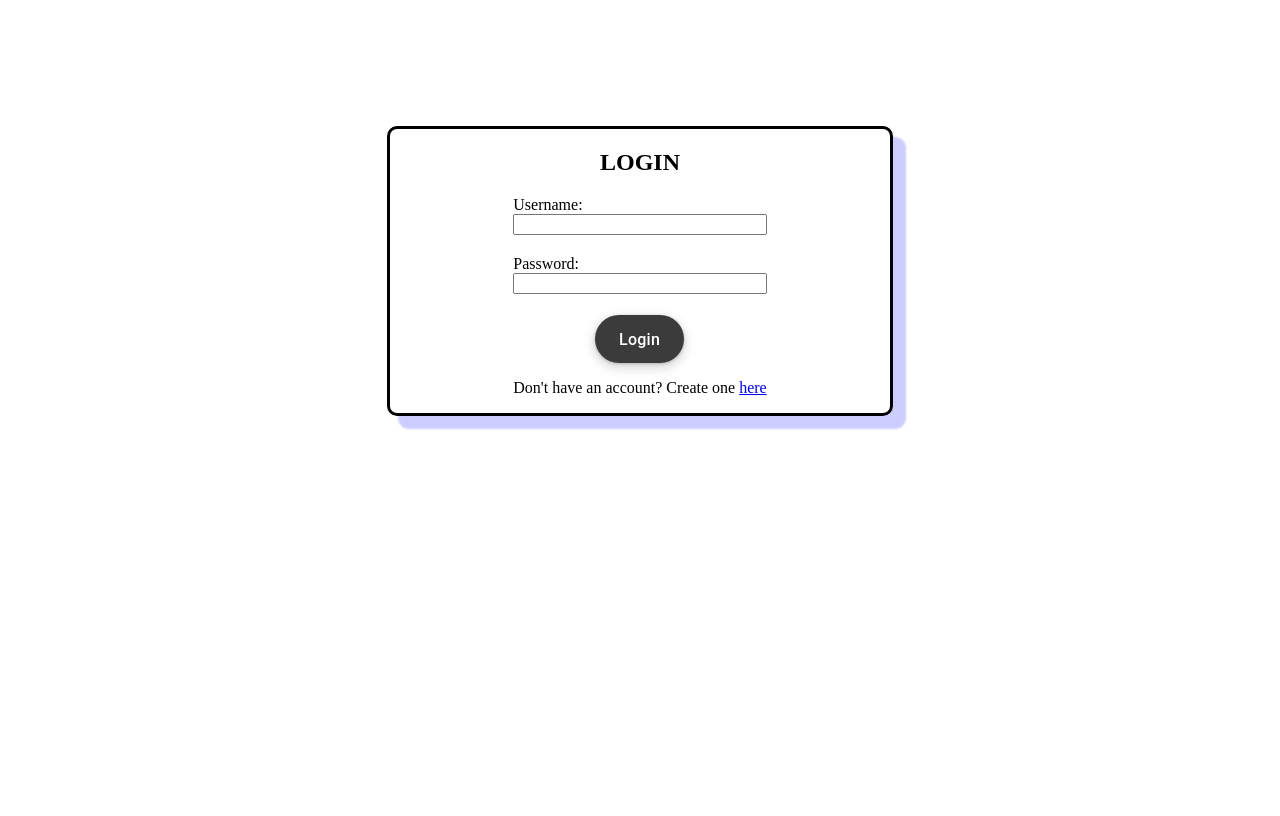
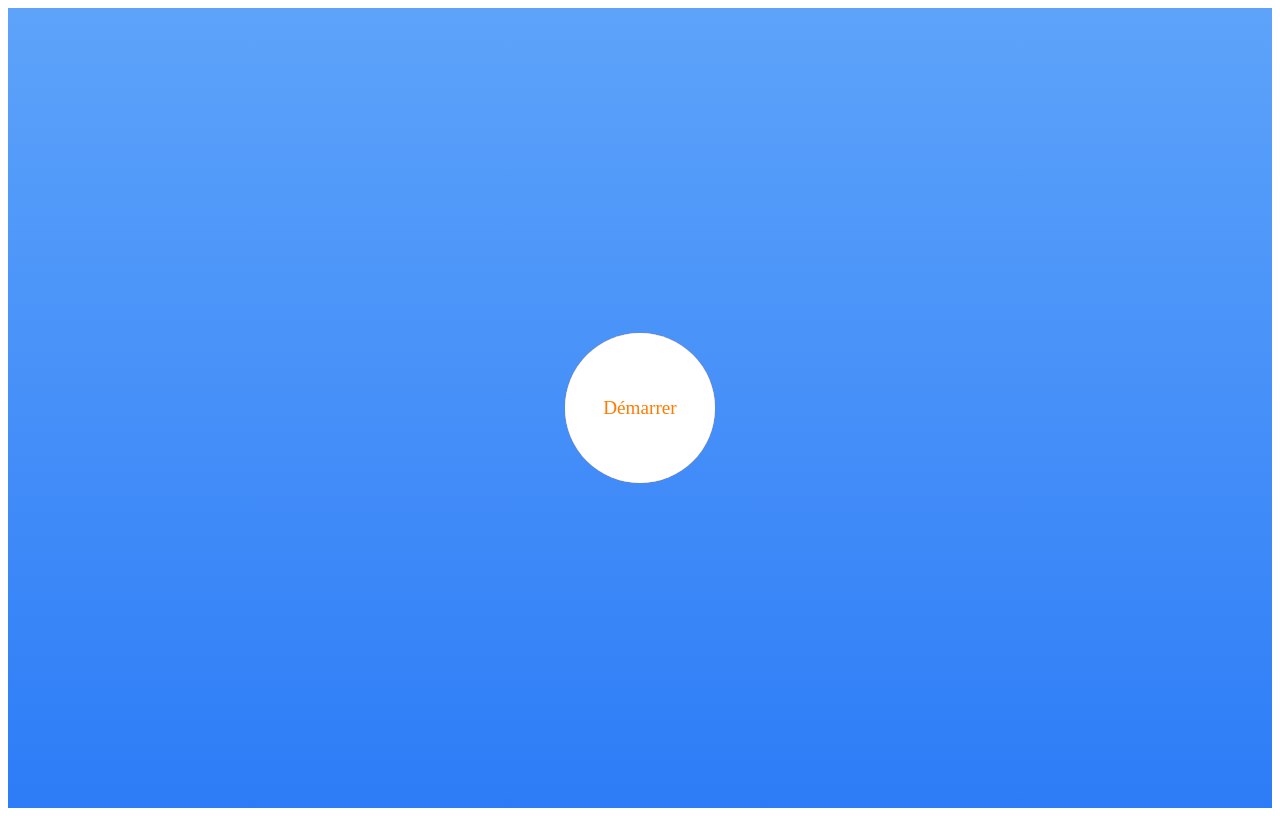
Before and after one commit to Epiniac/H3TIC_Bucket, a React (Vite) app in the folder frontend/: page /upload in a window 1280 px wide. Before the commit this address led to /login. Built offline with nearby package versions, Linux system fonts and the light colour scheme.

Commit message:
add: features upload

```diff
--- /dev/null
+++ b/frontend/src/routes/FileInfo/FileInfo.css
@@ -0,0 +1,35 @@
+.file-info-container {
+    display: flex;
+    flex-direction: column;
+    align-items: center;
+    justify-content: center;
+    height: 100vh;
+    text-align: center;
+    background-color: #f0f4f8;
+    color: #333;
+}
+
+.file-info-container h2 {
+    margin-bottom: 20px;
+}
+
+.file-info-container p {
+    margin: 10px 0;
+    font-size: 1.1rem;
+}
+
+.file-info-container button {
+    margin-top: 20px;
+    padding: 10px 20px;
+    font-size: 1rem;
+    color: #fff;
+    background-color: #007bff;
+    border: none;
+    border-radius: 5px;
+    cursor: pointer;
+    transition: background-color 0.3s ease;
+}
+
+.file-info-container button:hover {
+    background-color: #0056b3;
+}
--- /dev/null
+++ b/frontend/src/routes/FileInfo/FileInfo.jsx
@@ -0,0 +1,30 @@
+import React from "react";
+import { useLocation, useNavigate } from "react-router-dom";
+import "./FileInfo.css"; // Assurez-vous de créer ce fichier CSS pour styliser la page d'info si nécessaire
+
+const FileInfo = () => {
+    const location = useLocation();
+    const navigate = useNavigate();
+
+    const { fileName, fileSize } = location.state || {};
+
+    if (!fileName || !fileSize) {
+        navigate("/");
+        return null;
+    }
+
+    return (
+        <div className="file-info-container">
+            <h2>Informations du fichier</h2>
+            <p>
+                <strong>Nom du fichier:</strong> {fileName}
+            </p>
+            <p>
+                <strong>Taille du fichier:</strong> {fileSize}
+            </p>
+            <button onClick={() => navigate("/")}>Retour</button>
+        </div>
+    );
+};
+
+export default FileInfo;
--- a/frontend/src/routes/Upload/Upload.jsx
+++ b/frontend/src/routes/Upload/Upload.jsx
@@ -1,44 +1,69 @@
 import React, { useState } from "react";
+import { useNavigate } from "react-router-dom";
 import axiosInstance from "../../utils/axiosInstance";
+import "./UploadFile.css";
 
 const UploadFile = () => {
     const [file, setFile] = useState(null);
     const [message, setMessage] = useState("");
+    const navigate = useNavigate();
 
-  const handleFileChange = (e) => {
-    setFile(e.target.files[0]);
+    const handleFileChange = async (e) => {
+        const selectedFile = e.target.files[0];
+        setFile(selectedFile);
+
+        if (selectedFile) {
+            await handleUpload(selectedFile);
+        }
     };
 
-  const handleUpload = async (e) => {
-    e.preventDefault();
-    if (!file) {
+    const handleUpload = async (selectedFile) => {
+        if (!selectedFile) {
             setMessage("Please select a file first");
             return;
         }
 
         const formData = new FormData();
-    formData.append("file", file);
+        formData.append("file", selectedFile);
 
         try {
-      const response = await axiosInstance.post("/files/upload", formData, {
+            const response = await axiosInstance.post(
+                "/files/upload",
+                formData,
+                {
                     headers: {
                         "Content-Type": "multipart/form-data",
                     },
+                }
+            );
+
+            setMessage(response.data.message || "File uploaded successfully");
+
+            // Rediriger vers la page FileInfo en passant les détails du fichier
+            navigate("/file-info", {
+                state: {
+                    fileName: selectedFile.name,
+                    fileSize: (selectedFile.size / 1024).toFixed(2) + " KB",
+                },
             });
-      setMessage(response.data.message);
         } catch (error) {
             setMessage(error.response?.data?.message || "File upload failed");
         }
     };
 
     return (
-    <div>
-      <h2>Upload File</h2>
-      <form onSubmit={handleUpload}>
-        <input type="file" onChange={handleFileChange} />
-        <button type="submit">Upload</button>
+        <div className="upload-container">
+            <form className="upload-form">
+                <label htmlFor="file-upload" className="upload-button">
+                    <span>Démarrer</span>
+                    <input
+                        type="file"
+                        id="file-upload"
+                        onChange={handleFileChange}
+                    />
+                </label>
             </form>
-      {message && <p>{message}</p>}
+            {message && <p className="upload-message">{message}</p>}
         </div>
     );
 };
--- /dev/null
+++ b/frontend/src/routes/Upload/UploadFile.css
@@ -0,0 +1,77 @@
+/* src/components/UploadFile.css */
+
+.upload-container {
+    display: flex;
+    flex-direction: column;
+    align-items: center;
+    justify-content: center;
+    text-align: center;
+    height: 100vh;
+    background: linear-gradient(180deg, #5da3fa, #2d7cf7);
+}
+
+.upload-form {
+    position: relative;
+}
+
+.upload-button {
+    position: relative;
+    width: 150px;
+    height: 150px;
+    display: flex;
+    align-items: center;
+    justify-content: center;
+    font-size: 1.2rem;
+    color: #ff7b00;
+    background-color: white;
+    border-radius: 50%;
+    cursor: pointer;
+    overflow: hidden;
+    border: 10px solid transparent;
+    background-clip: padding-box;
+    transition: transform 0.3s ease;
+    background-image: linear-gradient(white, white),
+        linear-gradient(45deg, #ff9900, #ff5e00);
+    background-origin: border-box;
+}
+
+.upload-button:hover {
+    transform: scale(1.1);
+}
+
+.upload-button span {
+    position: relative;
+    z-index: 2;
+}
+
+.upload-button input[type="file"] {
+    opacity: 0;
+    position: absolute;
+    top: 0;
+    left: 0;
+    width: 100%;
+    height: 100%;
+    cursor: pointer;
+}
+
+.upload-message {
+    margin-top: 15px;
+    font-size: 1rem;
+    color: white;
+}
+
+.file-info {
+    margin-top: 15px;
+    padding: 10px;
+    border: 1px solid #ddd;
+    border-radius: 5px;
+    background-color: #f5f5f5;
+    color: #333;
+    text-align: left;
+    width: 250px;
+    box-shadow: 0 4px 8px rgba(0, 0, 0, 0.1);
+}
+.file-info p {
+    margin: 5px 0;
+    font-size: 0.9rem;
+}
```
Also changed, not shown: frontend/src/routes/routes.jsx (+10 -1 lines). Lines whose indentation alone changed are shown as unchanged.
